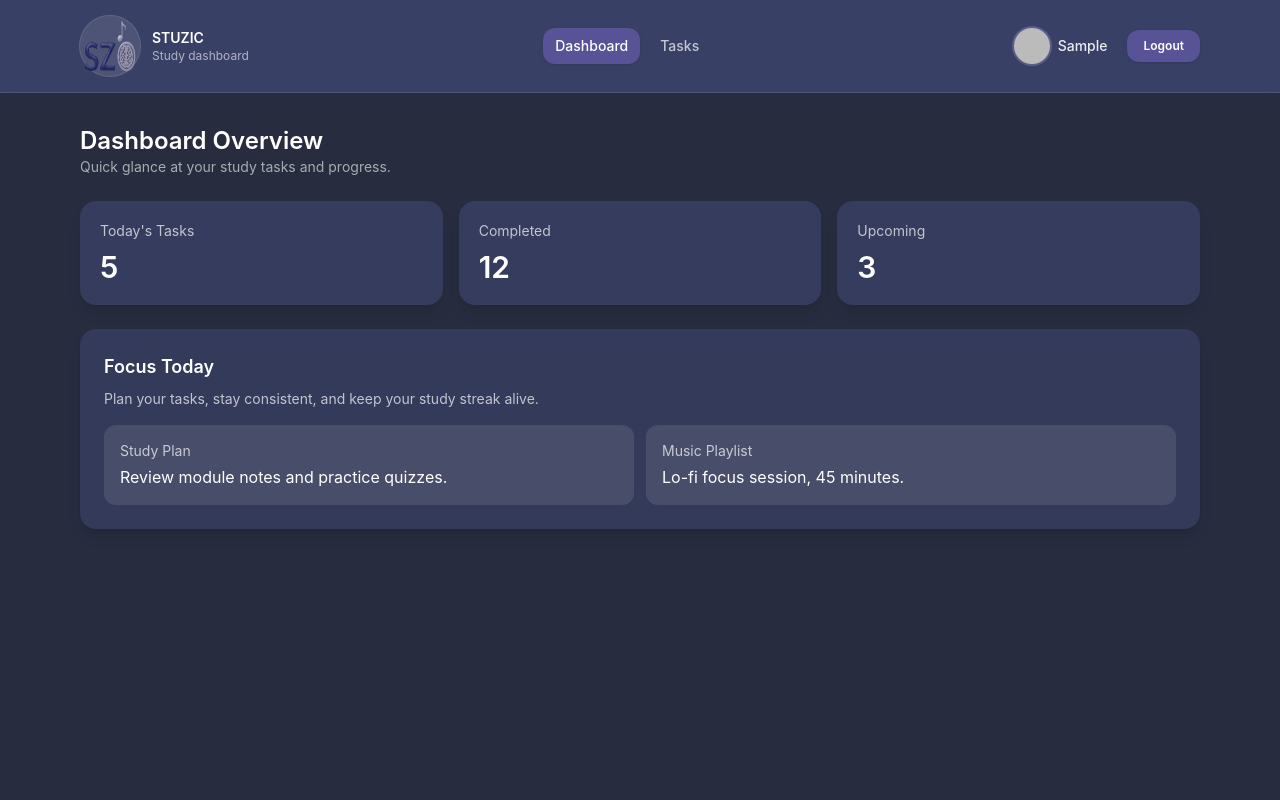
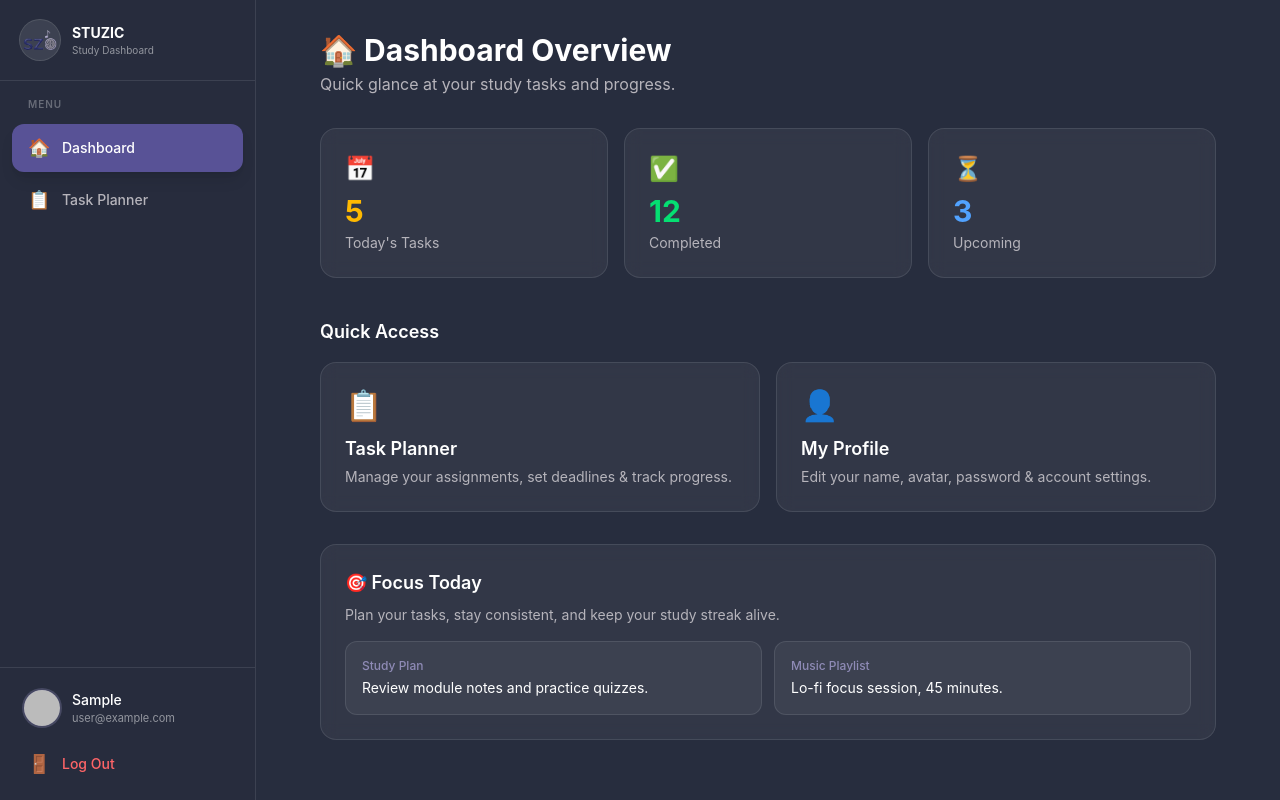
Before and after one commit to darsika4478/ITPM-STUZIC-web-app, a React app in the folder frontend/: page /dashboard in a window 1280 px wide. Built offline with nearby package versions, Linux system fonts and the light colour scheme; no server answers; the database is empty; sample sign-in values are in the browser's storage; the HTML template or start-up script is replaced by a standard one.

Commit message:
changed dashboard layout and home UI

```diff
--- a/frontend/src/layout/DashboardLayout.jsx
+++ b/frontend/src/layout/DashboardLayout.jsx
@@ -27,7 +27,6 @@ const DashboardLayout = () => {
         let unsubFirestore = null;
 
         const unsubAuth = onAuthStateChanged(auth, (user) => {
-            // Clean up previous Firestore listener when user changes
             if (unsubFirestore) {
                 unsubFirestore();
                 unsubFirestore = null;
@@ -42,25 +41,20 @@ const DashboardLayout = () => {
             }
             setEmail(user.email || '');
 
-            // Set initial values from Auth profile (fast, no network)
             const authName = user.displayName || user.email?.split('@')[0] || '';
             if (authName) applyName(authName.charAt(0).toUpperCase() + authName.slice(1));
             if (user.photoURL) setAvatarURL(user.photoURL);
 
-            // Real-time Firestore listener — updates navbar instantly when profile changes
             unsubFirestore = onSnapshot(doc(db, 'users', user.uid), (snap) => {
                 if (!snap.exists()) return;
                 const data = snap.data();
 
-                // Resolve name: Firestore > Auth displayName > email prefix
                 let resolvedName = data.name || user.displayName || '';
                 if (!resolvedName && user.email) {
                     const prefix = user.email.split('@')[0];
                     resolvedName = prefix.charAt(0).toUpperCase() + prefix.slice(1);
                 }
                 applyName(resolvedName);
-
-                // Resolve photo: Firestore > Auth photoURL
                 setAvatarURL(data.photoURL || user.photoURL || '');
             });
         });
@@ -76,66 +70,75 @@ const DashboardLayout = () => {
         navigate('/login');
     };
 
-    const navLinkClasses = ({ isActive }) =>
-        `rounded-xl px-3 py-2 text-sm font-medium transition ${
+    const linkClass = ({ isActive }) =>
+        `flex items-center gap-3 rounded-xl px-4 py-2.5 text-sm font-medium transition ${
             isActive
-                ? 'bg-[var(--c3)] text-white shadow'
-                : 'text-white/70 hover:bg-white/10 hover:text-white'
+                ? 'bg-[var(--c3)] text-white shadow-lg shadow-[var(--c3)]/20'
+                : 'text-[var(--c1)] hover:bg-white/10 hover:text-white'
         }`;
 
     return (
-        <div className="min-h-screen bg-[var(--c5)] text-white">
-            <header className="sticky top-0 z-20 border-b border-white/10 bg-[var(--c4)]/90 backdrop-blur">
-                <div className="mx-auto flex w-full max-w-6xl items-center justify-between gap-4 px-4 py-4">
-                    <div className="flex items-center gap-3">
-                        <div className="flex items-center justify-center rounded-full bg-white/10 p-0.5 ring-1 ring-white/20">
-                            <img src={logo} alt="STUZIC logo" className="h-14 w-14" />
+        <div className="flex min-h-screen bg-[var(--c5)]">
+            {/* ── Sidebar ── */}
+            <aside className="fixed left-0 top-0 z-30 flex h-screen w-64 flex-col border-r border-white/10 bg-[var(--c5)]/95 backdrop-blur-xl">
+                {/* Logo */}
+                <div className="flex items-center gap-3 px-5 py-5 border-b border-white/10">
+                    <div className="flex h-10 w-10 items-center justify-center rounded-full bg-white/10 ring-1 ring-white/20">
+                        <img src={logo} alt="STUZIC" className="h-9 w-9 object-contain" />
                     </div>
                     <div>
-                            <p className="text-sm font-semibold">STUZIC</p>
-                            <p className="text-xs text-white/60">Study dashboard</p>
+                        <p className="text-sm font-bold text-white">STUZIC</p>
+                        <p className="text-[10px] text-white/50">Study Dashboard</p>
                     </div>
                 </div>
 
-                    <nav className="flex items-center gap-2">
-                        <NavLink to="/dashboard" className={navLinkClasses} end>
-                            Dashboard
+                {/* Nav Links */}
+                <nav className="mt-4 flex flex-1 flex-col gap-1 px-3">
+                    <p className="mb-2 px-4 text-[10px] font-semibold uppercase tracking-widest text-white/30">
+                        Menu
+                    </p>
+                    <NavLink to="/dashboard" end className={linkClass}>
+                        <span className="text-lg">🏠</span> Dashboard
                     </NavLink>
-                        <NavLink to="/dashboard/tasks" className={navLinkClasses}>
-                            Tasks
+                    <NavLink to="/dashboard/tasks" className={linkClass}>
+                        <span className="text-lg">📋</span> Task Planner
                     </NavLink>
                 </nav>
 
-                    <div className="flex items-center gap-3">
+                {/* User Card + Logout */}
+                <div className="border-t border-white/10 p-3">
                     <button
                         type="button"
                         onClick={() => navigate('/dashboard/profile')}
-                            className="flex items-center gap-2 rounded-xl px-2 py-1.5 transition hover:bg-white/10"
+                        className="flex w-full items-center gap-3 rounded-xl px-3 py-2.5 transition hover:bg-white/10"
                     >
-                            <div className="flex h-9 w-9 items-center justify-center rounded-full bg-[#585296] text-sm font-bold text-white ring-2 ring-[#8F8BB6]/40 overflow-hidden">
+                        <div className="flex h-9 w-9 shrink-0 items-center justify-center rounded-full bg-gradient-to-br from-[var(--c3)] to-[var(--c4)] text-sm font-bold text-white ring-2 ring-[var(--c2)]/30 overflow-hidden">
                             {avatarURL ? (
                                 <img src={avatarURL} alt="Avatar" className="h-full w-full object-cover" />
                             ) : (
                                 initials || '??'
                             )}
                         </div>
-                            <span className="hidden text-sm font-medium text-white/90 sm:inline">
-                                {firstName}
-                            </span>
+                        <div className="min-w-0 text-left">
+                            <p className="truncate text-sm font-medium text-white">{firstName || 'User'}</p>
+                            <p className="truncate text-[11px] text-white/50">{email}</p>
+                        </div>
                     </button>
                     <button
-                            type="button"
                         onClick={handleLogout}
-                            className="rounded-xl bg-[var(--c3)] px-4 py-2 text-xs font-semibold text-white shadow hover:bg-[var(--c2)]"
+                        className="mt-1 flex w-full items-center gap-3 rounded-xl px-4 py-2.5 text-sm font-medium text-red-400 transition hover:bg-red-500/10"
                     >
-                            Logout
+                        <span className="text-lg">🚪</span> Log Out
                     </button>
                 </div>
+            </aside>
+
+            {/* ── Main Content ── */}
+            <main className="ml-64 flex-1 min-h-screen">
+                {/* Page Content */}
+                <div className="p-8">
+                    <Outlet />
                 </div>
-            </header>
-
-            <main className="mx-auto w-full max-w-6xl px-4 py-8">
-                <Outlet />
             </main>
         </div>
     );
--- a/frontend/src/pages/DashboardHome.jsx
+++ b/frontend/src/pages/DashboardHome.jsx
@@ -1,46 +1,75 @@
 import React from 'react';
+import { Link } from 'react-router-dom';
 
 const DashboardHome = () => {
     return (
-        <section className="space-y-6">
+        <div className="mx-auto max-w-4xl">
             <div>
-                <h1 className="text-2xl font-semibold text-white">Dashboard Overview</h1>
-                <p className="text-sm text-white/60">Quick glance at your study tasks and progress.</p>
+                <h1 className="text-3xl font-bold text-white">🏠 Dashboard Overview</h1>
+                <p className="mt-1 text-[var(--c1)]">Quick glance at your study tasks and progress.</p>
             </div>
 
-            <div className="grid gap-4 md:grid-cols-3">
+            {/* Stats Row */}
+            <div className="mt-8 grid gap-4 sm:grid-cols-3">
                 {[
-                    { label: "Today's Tasks", value: '5' },
-                    { label: 'Completed', value: '12' },
-                    { label: 'Upcoming', value: '3' },
+                    { label: "Today's Tasks", value: '5', icon: '📅', color: 'text-amber-400' },
+                    { label: 'Completed', value: '12', icon: '✅', color: 'text-green-400' },
+                    { label: 'Upcoming', value: '3', icon: '⏳', color: 'text-blue-400' },
                 ].map((card) => (
                     <div
                         key={card.label}
-                        className="rounded-2xl bg-[var(--c4)]/70 p-5 shadow-lg backdrop-blur"
+                        className="rounded-2xl border border-white/10 bg-white/5 p-6 backdrop-blur transition hover:bg-white/8"
                     >
-                        <p className="text-sm text-white/70">{card.label}</p>
-                        <p className="mt-2 text-3xl font-semibold text-white">{card.value}</p>
+                        <span className="text-2xl">{card.icon}</span>
+                        <p className={`mt-2 text-3xl font-bold ${card.color}`}>{card.value}</p>
+                        <p className="mt-1 text-sm text-[var(--c1)]">{card.label}</p>
                     </div>
                 ))}
             </div>
 
-            <div className="rounded-2xl bg-[var(--c4)]/60 p-6 text-white shadow-lg">
-                <h2 className="text-lg font-semibold">Focus Today</h2>
-                <p className="mt-2 text-sm text-white/70">
+            {/* Quick Access */}
+            <h2 className="mt-10 mb-4 text-lg font-semibold text-white">Quick Access</h2>
+            <div className="grid gap-4 sm:grid-cols-2">
+                <Link
+                    to="/dashboard/tasks"
+                    className="group rounded-2xl border border-white/10 bg-white/5 p-6 backdrop-blur transition hover:border-[var(--c3)]/40 hover:bg-white/10 hover:shadow-xl hover:shadow-[var(--c3)]/5"
+                >
+                    <span className="text-3xl">📋</span>
+                    <h3 className="mt-3 text-lg font-semibold text-white">Task Planner</h3>
+                    <p className="mt-1 text-sm text-[var(--c1)]">
+                        Manage your assignments, set deadlines & track progress.
+                    </p>
+                </Link>
+                <Link
+                    to="/dashboard/profile"
+                    className="group rounded-2xl border border-white/10 bg-white/5 p-6 backdrop-blur transition hover:border-[var(--c3)]/40 hover:bg-white/10 hover:shadow-xl hover:shadow-[var(--c3)]/5"
+                >
+                    <span className="text-3xl">👤</span>
+                    <h3 className="mt-3 text-lg font-semibold text-white">My Profile</h3>
+                    <p className="mt-1 text-sm text-[var(--c1)]">
+                        Edit your name, avatar, password & account settings.
+                    </p>
+                </Link>
+            </div>
+
+            {/* Focus Section */}
+            <div className="mt-8 rounded-2xl border border-white/10 bg-white/5 p-6 backdrop-blur">
+                <h2 className="text-lg font-semibold text-white">🎯 Focus Today</h2>
+                <p className="mt-2 text-sm text-[var(--c1)]">
                     Plan your tasks, stay consistent, and keep your study streak alive.
                 </p>
                 <div className="mt-4 grid gap-3 sm:grid-cols-2">
-                    <div className="rounded-xl bg-white/10 p-4">
-                        <p className="text-sm text-white/70">Study Plan</p>
-                        <p className="mt-1 text-base">Review module notes and practice quizzes.</p>
+                    <div className="rounded-xl border border-white/10 bg-white/5 p-4">
+                        <p className="text-xs font-medium text-[var(--c2)]">Study Plan</p>
+                        <p className="mt-1 text-sm text-white">Review module notes and practice quizzes.</p>
                     </div>
-                    <div className="rounded-xl bg-white/10 p-4">
-                        <p className="text-sm text-white/70">Music Playlist</p>
-                        <p className="mt-1 text-base">Lo-fi focus session, 45 minutes.</p>
+                    <div className="rounded-xl border border-white/10 bg-white/5 p-4">
+                        <p className="text-xs font-medium text-[var(--c2)]">Music Playlist</p>
+                        <p className="mt-1 text-sm text-white">Lo-fi focus session, 45 minutes.</p>
                     </div>
                 </div>
             </div>
-        </section>
+        </div>
     );
 };
 
```
Also changed, not shown: 1 other file (tests, documents, lock files or other folders). Lines whose indentation alone changed are shown as unchanged.
